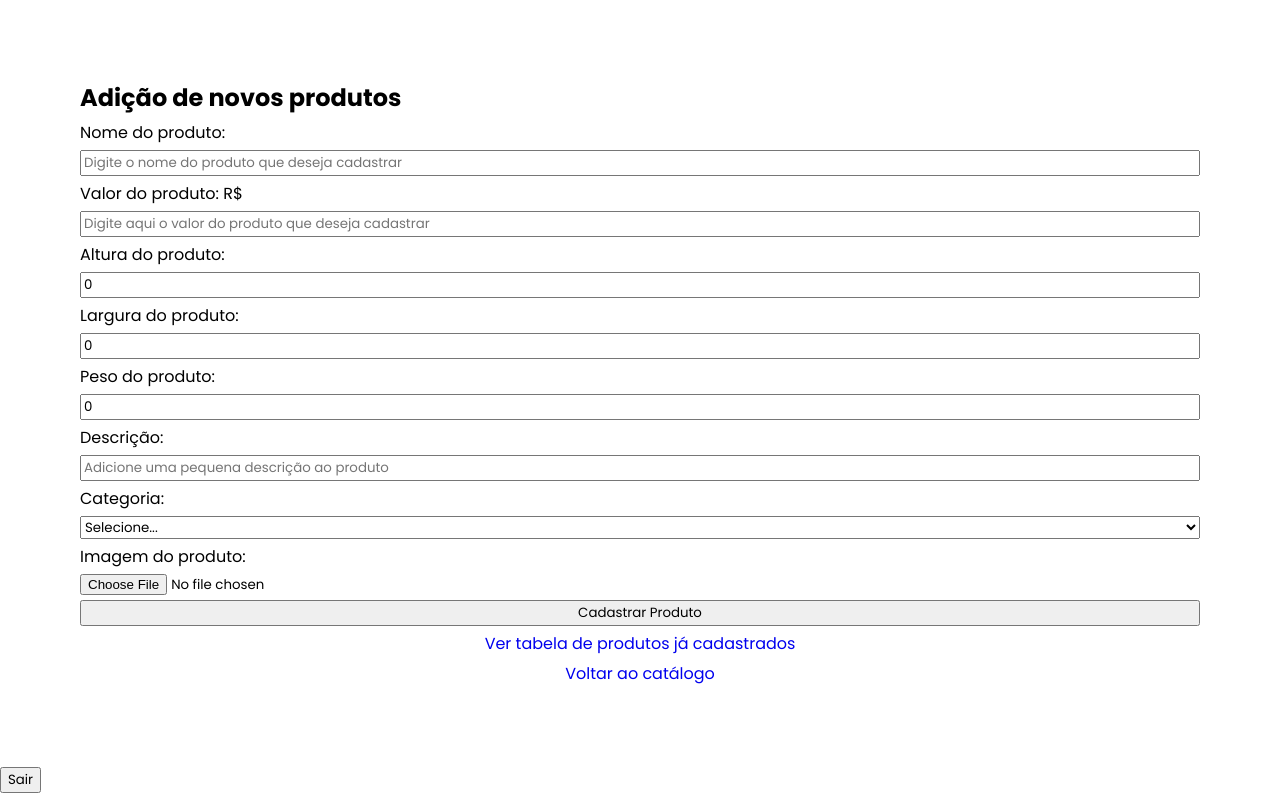
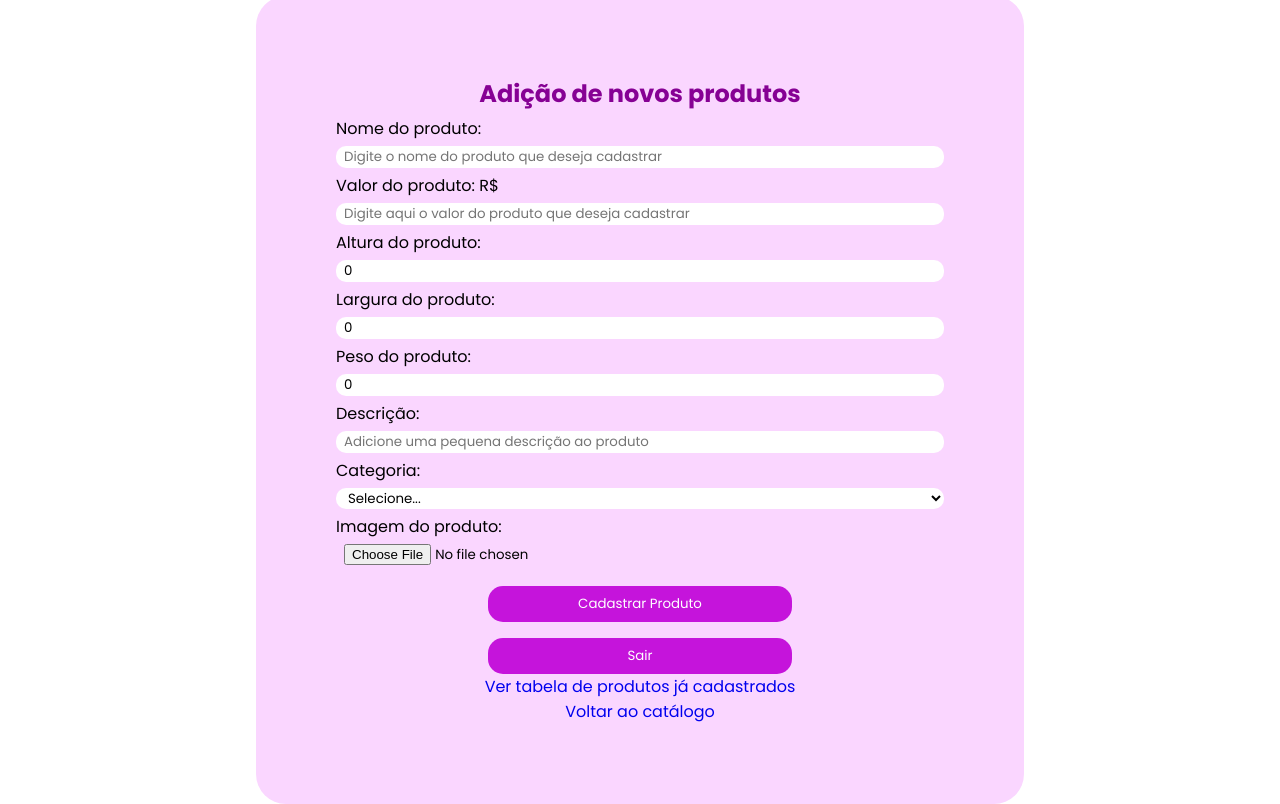
Before and after one commit to anabeggiato/CrochesDaIda, a React (Create React App) app in the folder client/: page /admin in a window 1280 px wide. Built offline with nearby package versions, Linux system fonts and the light colour scheme; sample sign-in values are in the browser's storage.

Commit message:
feat: Enhance AddProduct component with logout functionality and styled container

```diff
--- a/client/src/components/addproduct.js
+++ b/client/src/components/addproduct.js
@@ -3,6 +3,8 @@ import { Formik, Form, Field, ErrorMessage } from 'formik'
 import * as Yup from 'yup'
 import axios from 'axios'
 import { Link } from 'react-router-dom'
+import styled from 'styled-components'
+import { useNavigate } from 'react-router-dom';
 
 function AddProduct() {
 
@@ -55,8 +57,14 @@ function AddProduct() {
             })
     }
 
+    const navigate = useNavigate();
+    const handleLogout = () => {
+        localStorage.removeItem('token');
+        navigate('/login');
+    };
+
     return (
-        <div>
+        <AddProductContainer>
             <Formik initialValues={initialValues} onSubmit={onsubmit} validationSchema={validationSchema}>
                 <Form className='addProductPage'>
                     <h2> Adição de novos produtos</h2>
@@ -135,15 +143,74 @@ function AddProduct() {
                     />
 
 
-                    <button type="submit">Cadastrar Produto</button>
-                    <Link to='/admin/produtos' className='link'>Ver tabela de produtos já cadastrados</Link>
-                    <Link to='/' className='link'>Voltar ao catálogo</Link>
+                    <div className='actions'>
+                        <button type="submit">Cadastrar Produto</button>
+                        <button onClick={handleLogout}>Sair</button>
+                        <Link to='/admin/produtos' className='link'>Ver tabela de produtos já cadastrados</Link>
+                        <Link to='/' className='link'>Voltar ao catálogo</Link>
+                    </div>
                 </Form>
 
 
             </Formik>
-        </div>
+        </AddProductContainer>
     )
 }
 
+const AddProductContainer = styled.div`
+    width: 60%;
+    position: absolute;
+    left: 50%;
+    top: 50%;
+    transform: translate(-50%, -50%);
+    background-color: rgb(250, 214, 255);
+    border-radius: 30px;
+
+    h2 {
+        width: 100%;
+        text-align: center;
+        color: #860194;
+    }
+
+    .actions {
+        display: flex;
+        flex-direction: column;
+        align-items: center;
+    }
+
+    button {
+        width: 50%;
+        border: none;
+        padding: .5rem 0;
+        border-radius: 15px;
+        background-color: #C514DB;
+        color: #fff;
+        margin-top: 1rem;
+    }
+
+    button:hover {
+        cursor: pointer;
+        background-color: #860194;
+    }
+
+    input, select {
+        border: none;
+        border-radius: 10px;
+        padding-left: .5rem;
+    }
+
+    select {
+        background-color: #fff;
+    }
+
+    option {
+        padding: 10px;
+        font-size: 16px;
+    }
+
+    @media (max-width: 900px) {
+        width: 90%;
+    }
+`
+
 export default AddProduct
--- a/client/src/pages/admin.js
+++ b/client/src/pages/admin.js
@@ -1,18 +1,12 @@
 import React from 'react'
 import styled from 'styled-components'
 import AddProduct from '../components/addproduct'
-import { useNavigate } from 'react-router-dom';
 
 function Admin() {
-  const navigate = useNavigate();
-  const handleLogout = () => {
-    localStorage.removeItem('token');
-    navigate('/login');
-  };
+
   return (
     <StyledWrapper>
       <AddProduct />
-      <button onClick={handleLogout}>Sair</button>
     </StyledWrapper>
   )
 }
```
